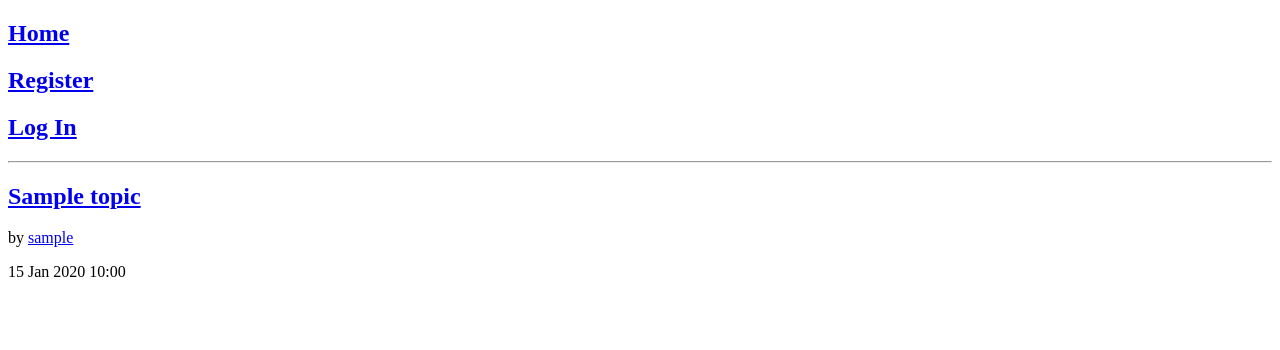
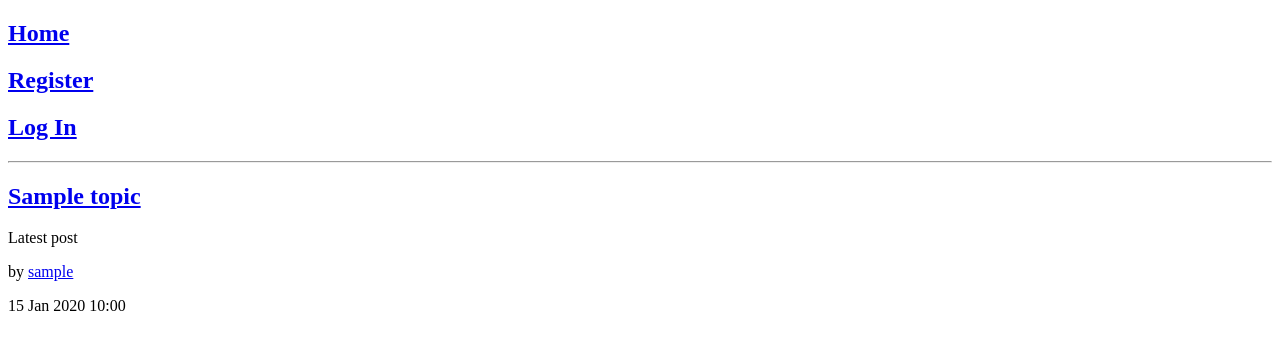
Before and after one commit to Michael-Czekanski/Djagno-Forum, a Django app: page / in a window 1280 px wide. Shown: the top 350 px of the page. Run offline with Django 3.2, Linux system fonts and the light colour scheme; tables that the repository leaves empty hold one stand-in row (values such as "Sample post").

Commit message:
Add displaying latest post on home page instead of topic creation date

```diff
--- a/forum/templates/forum/home.html
+++ b/forum/templates/forum/home.html
@@ -1,8 +1,9 @@
 {% extends "forum/base.html" %}
 {% block content %}
-    {% for topic in topics %}
+    {% for topic, latest_post in topics_with_latest_posts %}
         <h2><a href="{% url 'forum-topic' topic_id=topic.id %}">{{ topic.name }}</a></h2>
-        <p>by <a href="#">{{ topic.created_by.username }}</a></p>
-        <p>{{ topic.creation_date | date:"d M Y H:i" }}</p>
+        <p>Latest post</p>
+        <p>by <a href="#">{{ latest_post.author.username }}</a></p>
+        <p>{{ latest_post.date_posted | date:"d M Y H:i" }}</p>
     {% endfor %}
 {% endblock content %}
--- a/forum/views.py
+++ b/forum/views.py
@@ -5,9 +5,13 @@ from .models import Topic
 from .forms import TopicCreateForm, PostCreateForm
 
 def home(request):
+    topics_with_latest_posts = []
+    for topic in Topic.objects.order_by('-creation_date'):
+        latest_post = topic.post_set.order_by('-date_posted').first()
+        topics_with_latest_posts.append((topic, latest_post))
 
     content = {
-        'topics': Topic.objects.order_by('-creation_date')
+        'topics_with_latest_posts': topics_with_latest_posts
     }
     return render(request, 'forum/home.html', content)
 
```
